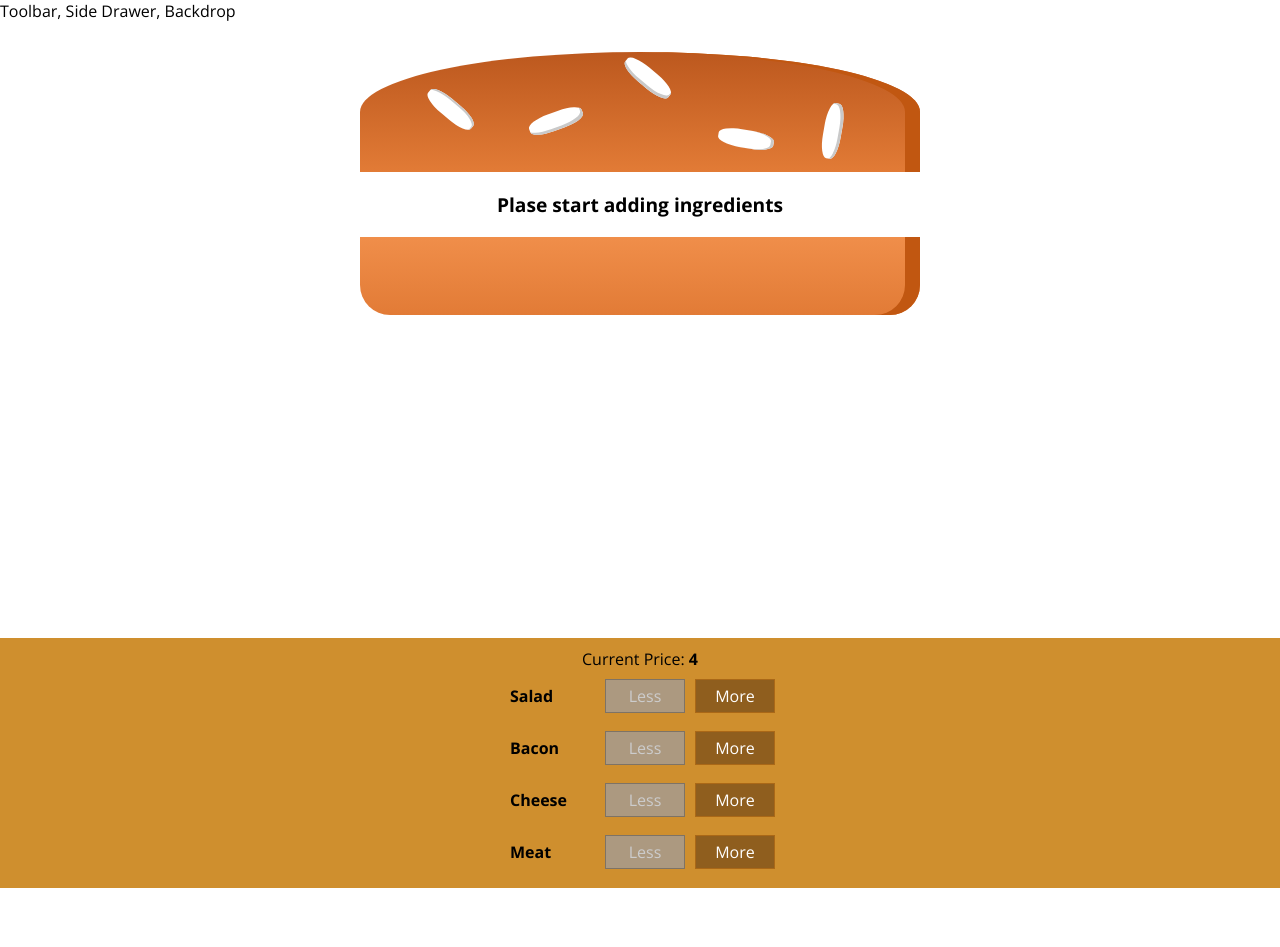
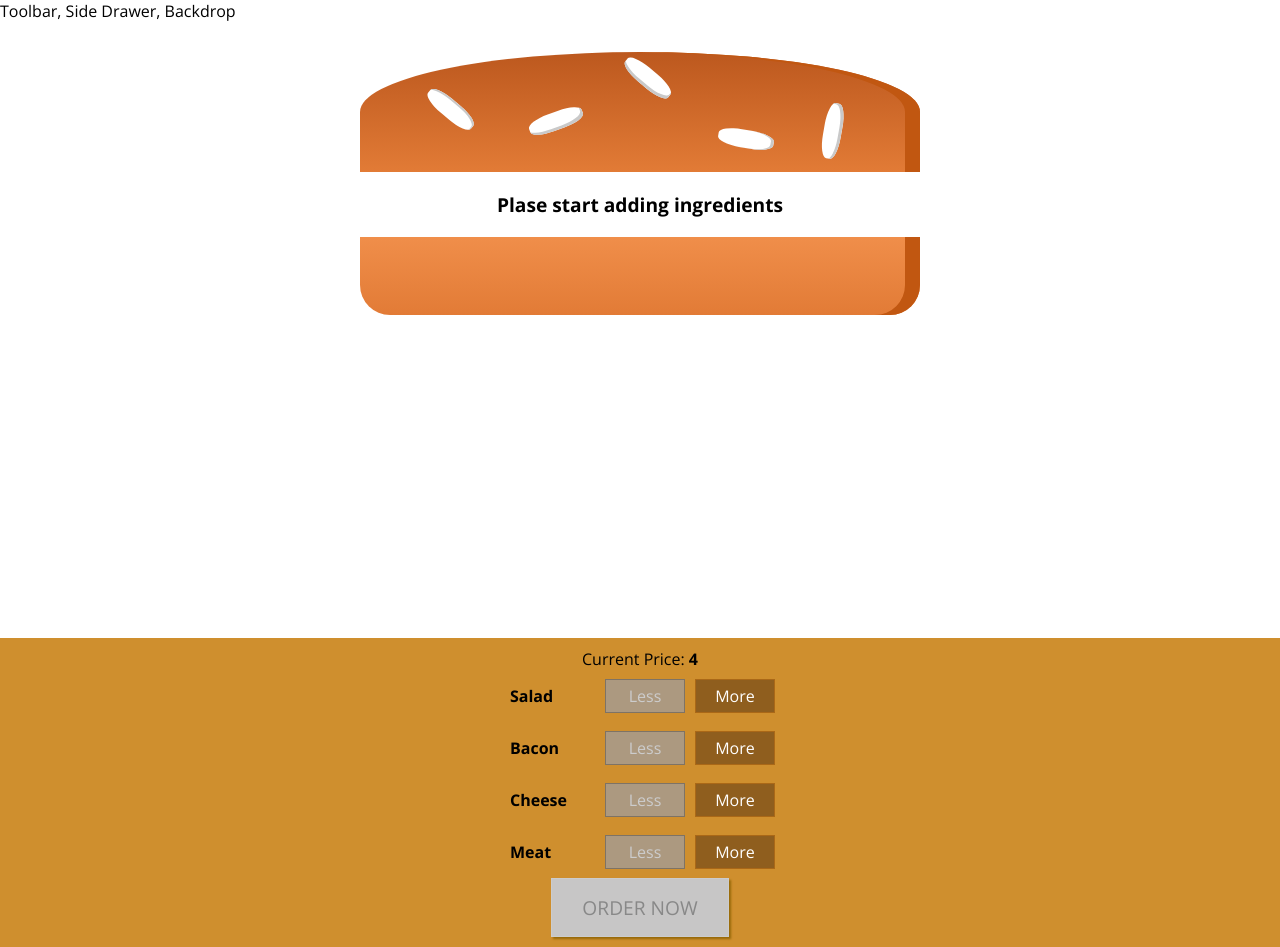
Before and after one commit to thanhpham091790/reactjs, a React (Create React App) app in the folder burger-builder/: page / in a window 1280 px wide. Before the commit the page ends 888 px from the top, so only its background shows below. Built offline with nearby package versions, Linux system fonts and the light colour scheme.

Commit message:
Adding the order button. Disable button if no ingredients were choosed. Active order button if customer choose at least one ingredient

```diff
--- a/burger-builder/src/components/Burger/BuildControls/BuildControls.js
+++ b/burger-builder/src/components/Burger/BuildControls/BuildControls.js
@@ -23,6 +23,7 @@
                             disabled={props.disabled[ctrl.type]}
                         />;
             })}
+            <button className={classes.OrderButton} disabled={!props.purchaseable}>ORDER NOW</button>
         </div>
     );
 }
--- a/burger-builder/src/components/Burger/BuildControls/BuildControls.module.css
+++ b/burger-builder/src/components/Burger/BuildControls/BuildControls.module.css
@@ -8,3 +8,45 @@
     margin: auto;
     padding: 10px 0px;
 }
+
+
+.OrderButton {
+    background-color: #DAD735;
+    outline: none;
+    cursor: pointer;
+    border: 1px solid #966909;
+    color: #966909;
+    font-family: inherit;
+    font-size: 1.2em;
+    padding: 15px 30px;
+    box-shadow: 2px 2px 2px #966909;
+}
+
+.OrderButton:hover, .OrderButton:active {
+    background-color: #A0DB41;
+    border: 1px solid #966909;
+    color: #966909;
+}
+
+.OrderButton:disabled {
+    background-color: #C7C6C6;
+    cursor: not-allowed;
+    border: 1px solid #ccc;
+    color: #888888;
+}
+
+.OrderButton:not(:disabled) {
+    animation: enable 0.3s linear;
+}
+
+@keyframes enable {
+    0% {
+        transform: scale(1);
+    }
+    60% {
+        transform: scale(1.1);
+    }
+    100% {
+        transform: scale(1);
+    }
+}
--- a/burger-builder/src/containers/BurgerBuilder/BurgerBuilder.js
+++ b/burger-builder/src/containers/BurgerBuilder/BurgerBuilder.js
@@ -19,7 +19,18 @@
             cheese: 0,
             meat: 0
         },
-        totalPrice: 4
+        totalPrice: 4,
+        purchaseable: false
+    }
+
+    updatePurchaseState = (ingredients) => {
+        const sum = Object.keys(ingredients).map(igKey=>{
+            return ingredients[igKey]
+        }).reduce((sum, el)=>{
+            return sum + el;
+        },0);
+
+        this.setState({purchaseable: sum>0});
     }
 
     addIngredientHandler = (type) => {
@@ -36,6 +47,8 @@
             totalPrice: newPrice,
             ingredients: updatedIngredients
         });
+
+        this.updatePurchaseState(updatedIngredients);
     }
 
     removeIngredientHandler = (type) => {
@@ -53,6 +66,8 @@
             totalPrice: newPrice,
             ingredients: updatedIngredients
         });
+
+        this.updatePurchaseState(updatedIngredients);
     }
 
     render(){
@@ -69,6 +84,7 @@
                     ingredientAdded={this.addIngredientHandler}
                     ingredientRemoved={this.removeIngredientHandler}
                     disabled = {disabledInfo}
+                    purchaseable={this.state.purchaseable}
                     price={this.state.totalPrice}
                 />
             </Auxi>
```
